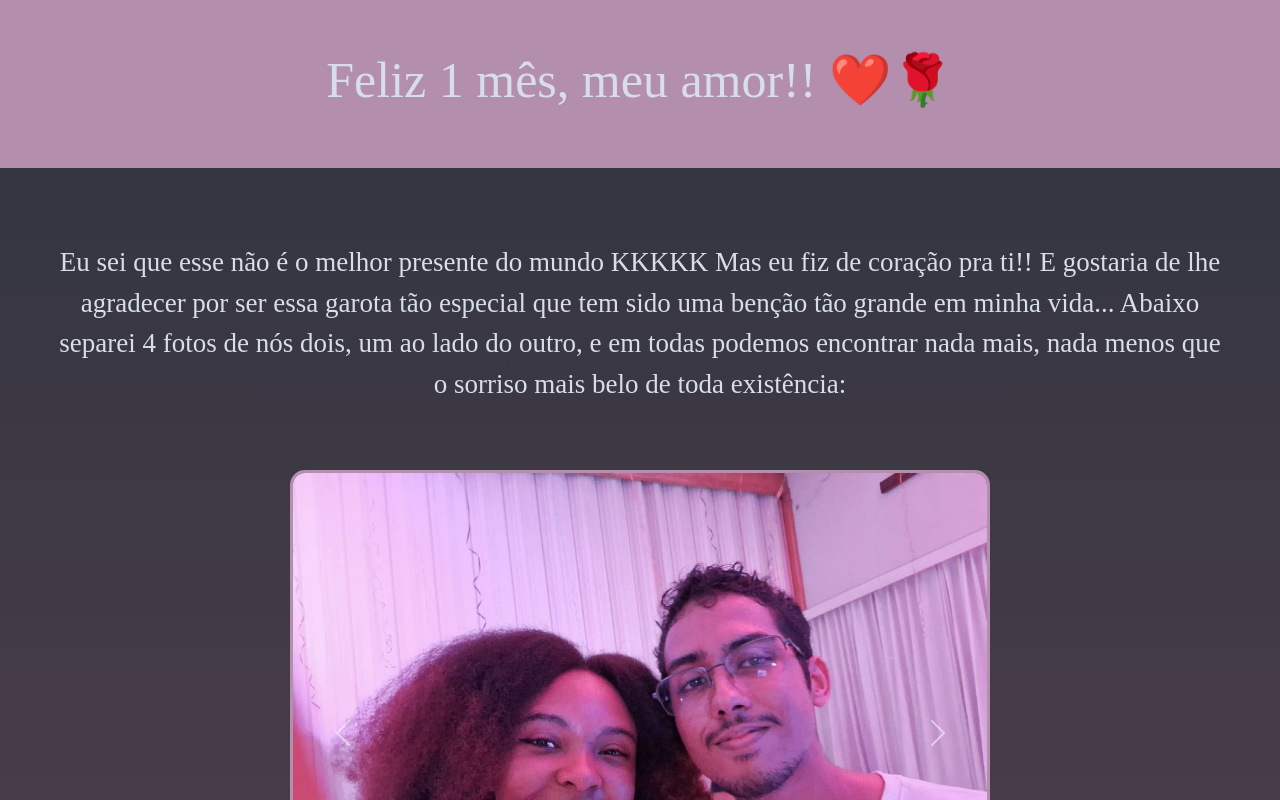
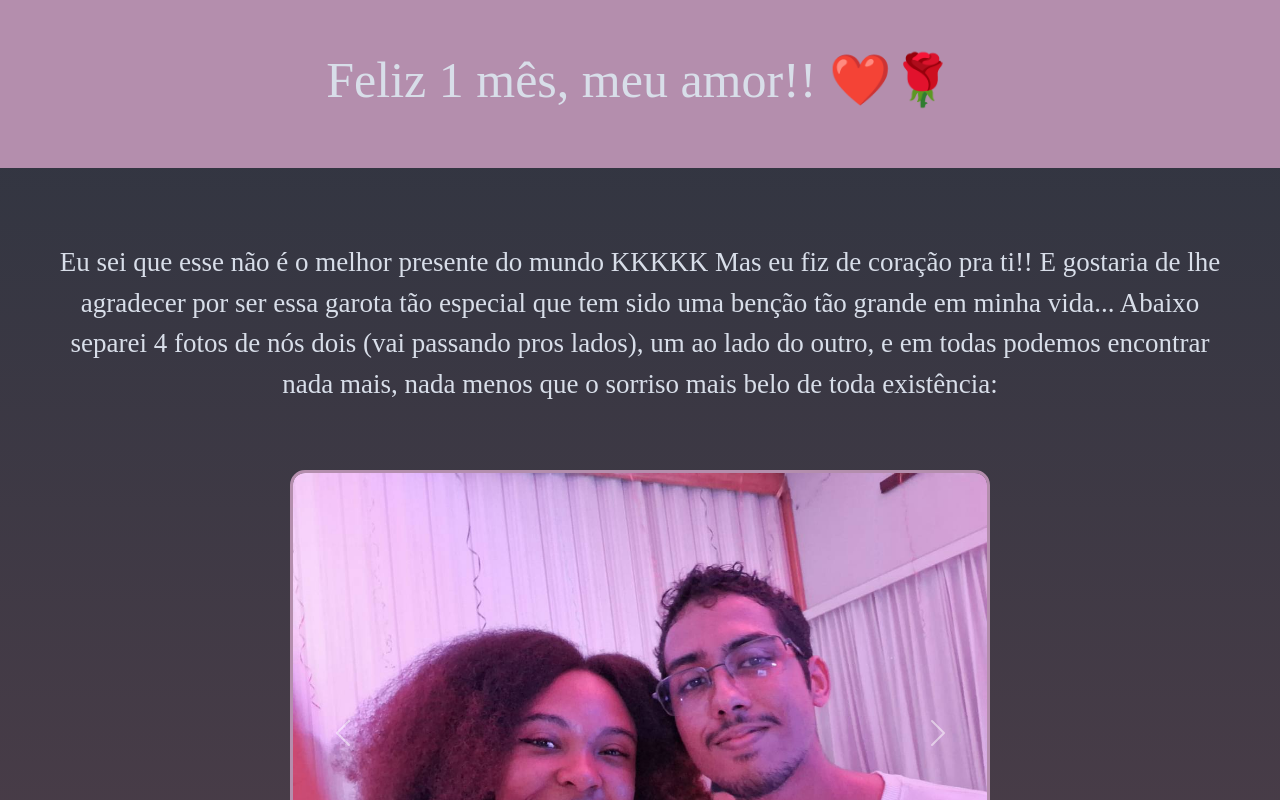
Before and after one commit to pedroportales/to-lovi-di-mai-laifi, a React (Vite) app: page / in a window 1280 px wide. Shown: the top 800 px of the page. Built offline with nearby package versions, Linux system fonts and the light colour scheme; a web font is replaced by a local one.

Commit message:
Update index.jsx

```diff
--- a/src/pages/Home/index.jsx
+++ b/src/pages/Home/index.jsx
@@ -10,7 +10,7 @@ function Home() {
             </header>
             <br />
             <main>
-                <p>Eu sei que esse não é o melhor presente do mundo KKKKK Mas eu fiz de coração pra ti!! E gostaria de lhe agradecer por ser essa garota tão especial que tem sido uma benção tão grande em minha vida... Abaixo separei 4 fotos de nós dois, um ao lado do outro, e em todas podemos encontrar nada mais, nada menos que o sorriso mais belo de toda existência: </p>
+                <p>Eu sei que esse não é o melhor presente do mundo KKKKK Mas eu fiz de coração pra ti!! E gostaria de lhe agradecer por ser essa garota tão especial que tem sido uma benção tão grande em minha vida... Abaixo separei 4 fotos de nós dois (vai passando pros lados), um ao lado do outro, e em todas podemos encontrar nada mais, nada menos que o sorriso mais belo de toda existência: </p>
                 <div id="carouselExample" className="carousel slide">
                     <div className="carousel-indicators">
                         <button
```
